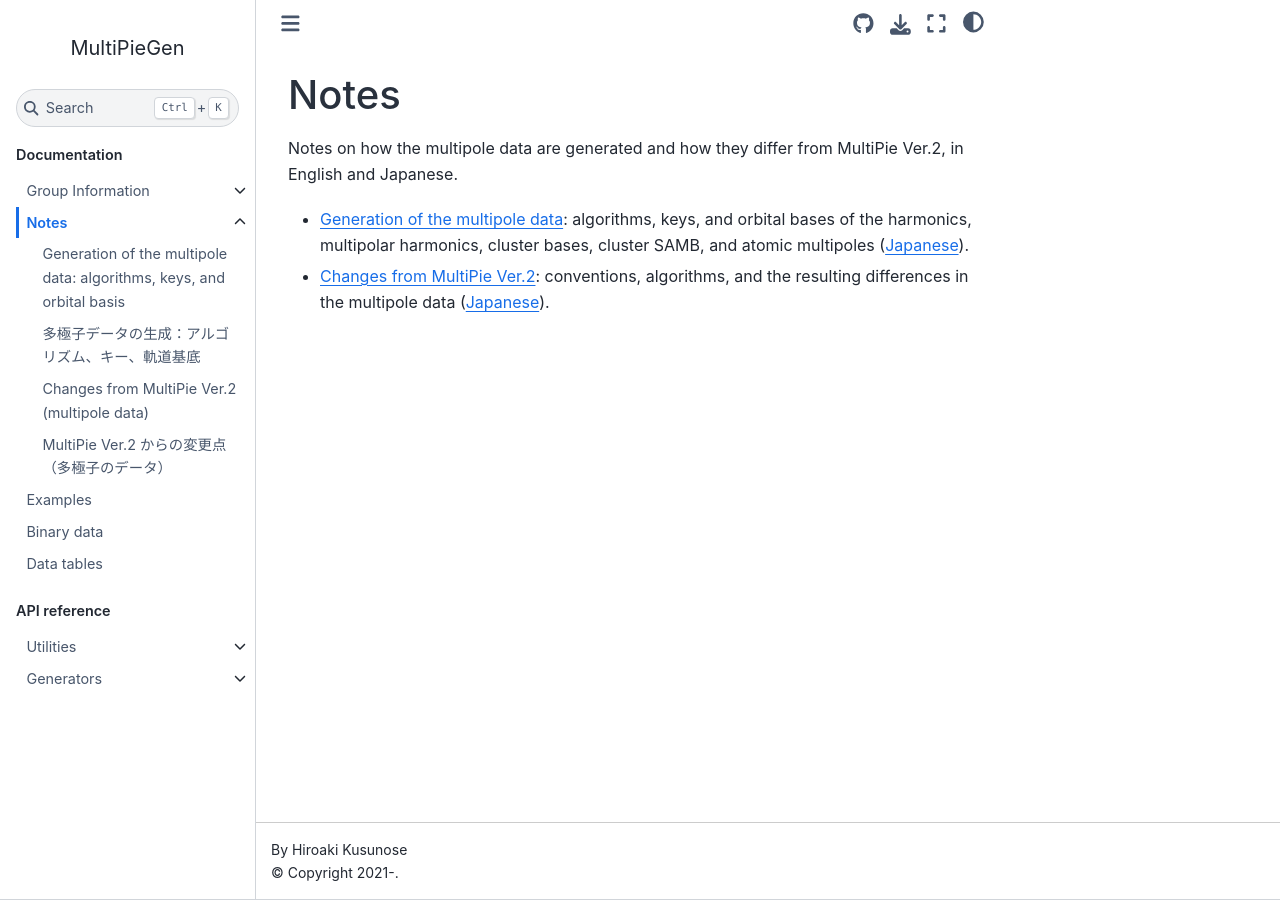
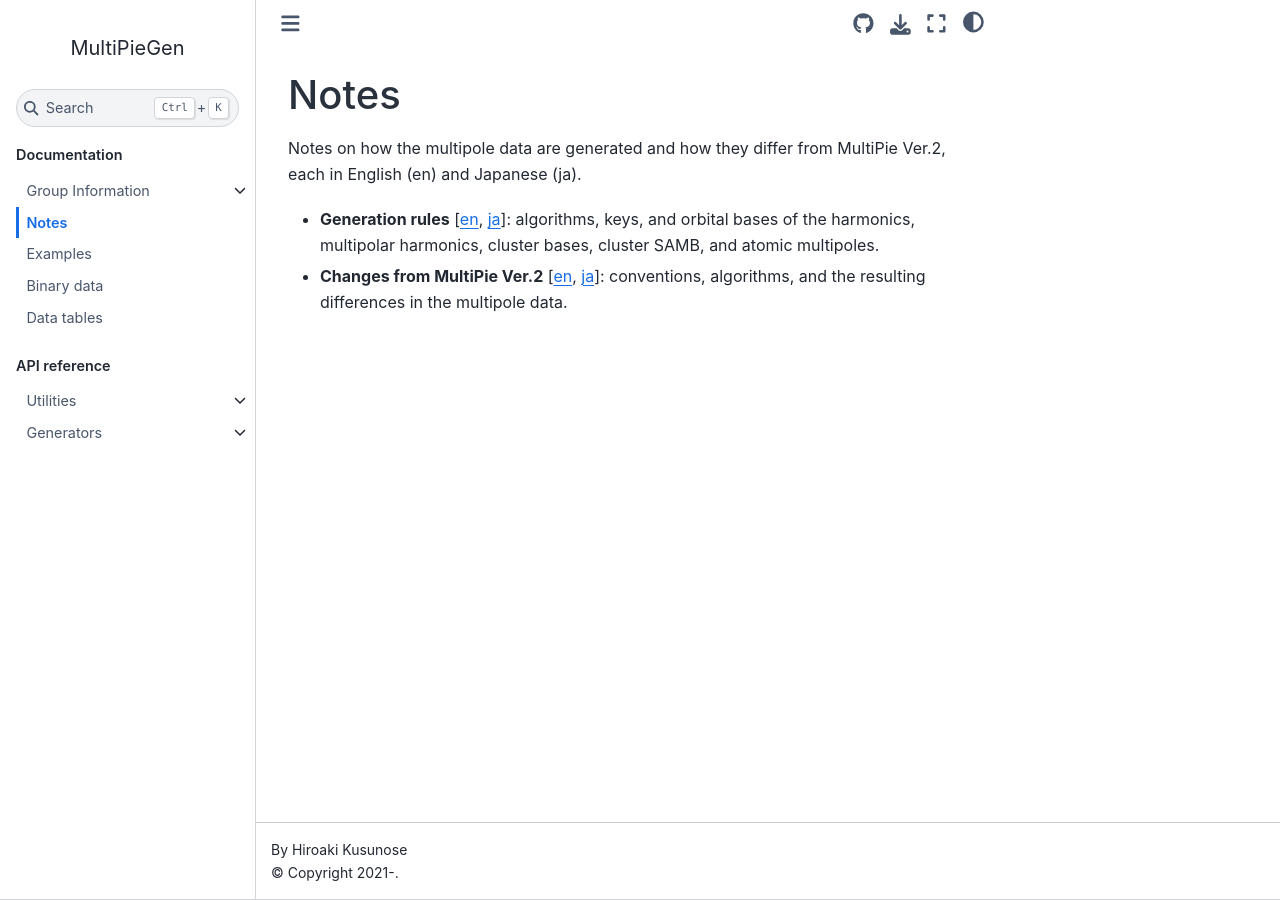
Before and after one commit to CMT-MU/MultiPieGen, a Jupyter Book: the page built from docs/src/notes.md, in a window 1280 px wide. Built offline with Jupyter Book 1.0.4 settings and Sphinx 7.4.7 and the Sphinx Book theme 1.1.4, drawn with Linux system fonts in a browser that asks for light colours.

Commit message:
List the notes as Generation rules [en, ja] and Changes from MultiPie Ver.2 [en, ja]
Co-Authored-By: Claude Opus 5.5 <noreply@anthropic.com>

```diff
--- a/docs/_toc.yml
+++ b/docs/_toc.yml
@@ -14,11 +14,6 @@ parts:
       - file: src/mpg_pdf
       - file: src/msg_pdf
     - file: src/notes
-      sections:
-      - file: src/notes/generation_rules
-      - file: src/notes/generation_rules_ja
-      - file: src/notes/changes_from_multipie_v2
-      - file: src/notes/changes_from_multipie_v2_ja
     - file: src/examples
     - file: src/binary
     - file: src/data
--- a/docs/src/notes.md
+++ b/docs/src/notes.md
@@ -1,9 +1,9 @@
 # Notes
 
-Notes on how the multipole data are generated and how they differ from MultiPie Ver.2, in English and Japanese.
+Notes on how the multipole data are generated and how they differ from MultiPie Ver.2, each in English (en) and
+Japanese (ja).
 
-- [Generation of the multipole data](notes/generation_rules.md): algorithms, keys, and orbital bases of the
-  harmonics, multipolar harmonics, cluster bases, cluster SAMB, and atomic multipoles
-  ([Japanese](notes/generation_rules_ja.md)).
-- [Changes from MultiPie Ver.2](notes/changes_from_multipie_v2.md): conventions, algorithms, and the resulting
-  differences in the multipole data ([Japanese](notes/changes_from_multipie_v2_ja.md)).
+- **Generation rules** [[en](notes/generation_rules.md), [ja](notes/generation_rules_ja.md)]: algorithms, keys, and
+  orbital bases of the harmonics, multipolar harmonics, cluster bases, cluster SAMB, and atomic multipoles.
+- **Changes from MultiPie Ver.2** [[en](notes/changes_from_multipie_v2.md), [ja](notes/changes_from_multipie_v2_ja.md)]:
+  conventions, algorithms, and the resulting differences in the multipole data.
```
Also changed, not shown: docs/src/notes/changes_from_multipie_v2.md (+4 -0 lines), docs/src/notes/changes_from_multipie_v2_ja.md (+4 -0 lines), docs/src/notes/generation_rules.md (+4 -0 lines), docs/src/notes/generation_rules_ja.md (+4 -0 lines).
